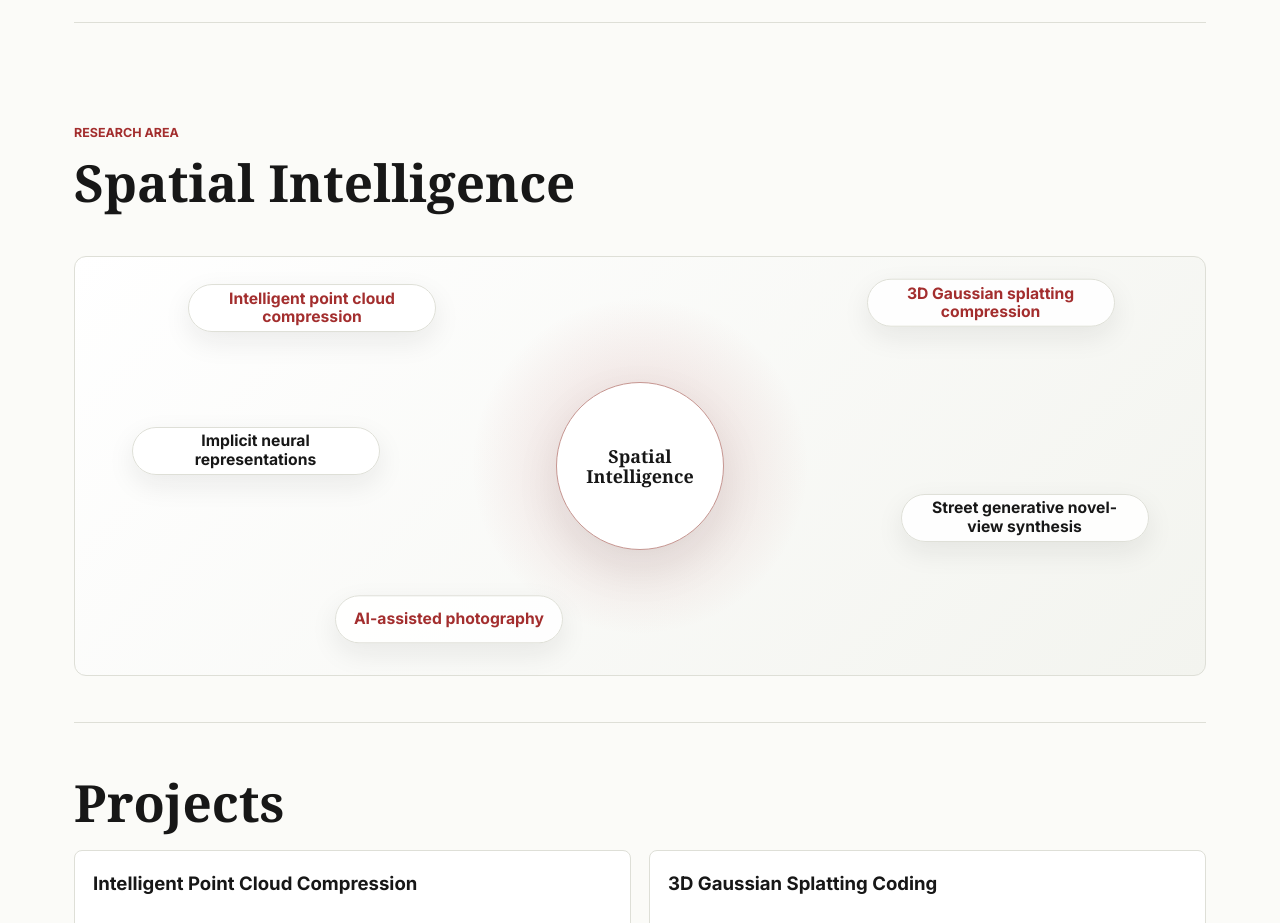
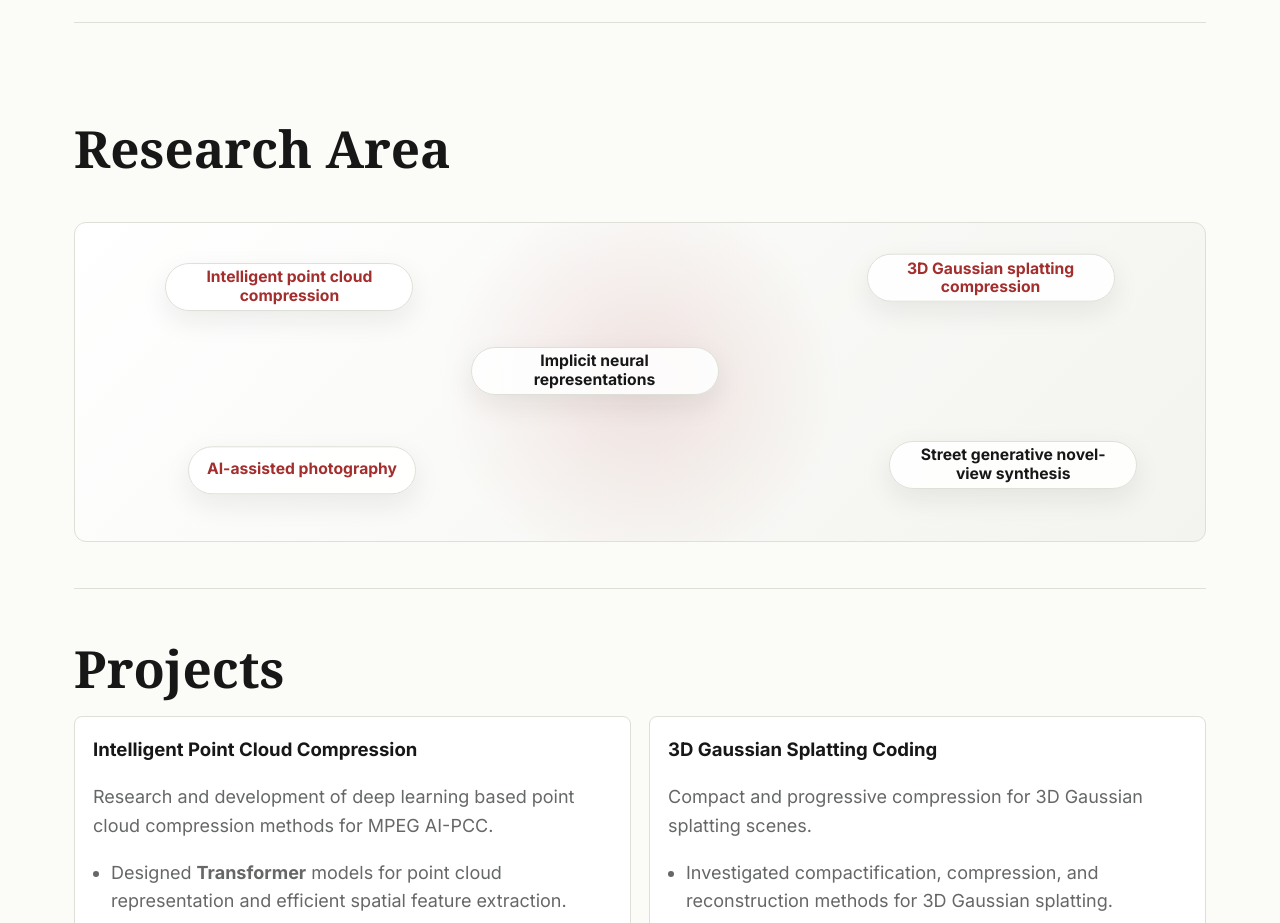
Before and after one commit to RuixiangXue/RuixiangXue.github.io, a plain HTML site: page index.html in a window 1280 px wide. Shown: the part 820-1743 px from the top of the page. Drawn offline with Linux system fonts and the light colour scheme; some icons are missing.

Commit message:
Remove spatial intelligence label

```diff
--- a/assets/css/prism-static.css
+++ b/assets/css/prism-static.css
@@ -353,36 +353,13 @@ body.theme-prism .research-map {
   isolation: isolate;
   position: relative;
   width: 100%;
-  min-height: 420px;
+  min-height: 320px;
   overflow: hidden;
   border: 1px solid var(--line);
   border-radius: 12px;
   background:
-    radial-gradient(circle at 50% 50%, color-mix(in srgb, var(--accent) 18%, transparent), transparent 28%),
+    radial-gradient(circle at 50% 50%, color-mix(in srgb, var(--accent) 12%, transparent), transparent 34%),
     linear-gradient(135deg, var(--surface), var(--surface-soft));
-}
-
-body.theme-prism .research-core {
-  position: absolute;
-  top: 50%;
-  left: 50%;
-  display: flex;
-  width: 168px;
-  height: 168px;
-  align-items: center;
-  justify-content: center;
-  border: 1px solid color-mix(in srgb, var(--accent) 42%, var(--line));
-  border-radius: 50%;
-  background: var(--surface);
-  box-shadow: var(--shadow);
-  color: var(--foreground);
-  font-family: Georgia, "Times New Roman", serif;
-  font-size: 1.12rem;
-  font-weight: 800;
-  line-height: 1.15;
-  text-align: center;
-  transform: translate(-50%, -50%);
-  z-index: 5;
 }
 
 body.theme-prism .research-bubble {
@@ -434,31 +411,31 @@ body.theme-prism .research-bubble.is-static:hover {
 }
 
 body.theme-prism .bubble-0 {
-  top: 7%;
-  left: 10%;
+  top: 13%;
+  left: 8%;
 }
 
 body.theme-prism .bubble-1 {
-  top: 7%;
+  top: 12%;
   right: 8%;
   animation-delay: -1s;
 }
 
 body.theme-prism .bubble-2 {
-  top: 43%;
-  left: 5%;
+  top: 42%;
+  left: 35%;
   animation-delay: -2s;
 }
 
 body.theme-prism .bubble-3 {
-  right: 5%;
-  bottom: 30%;
+  right: 6%;
+  bottom: 14%;
   animation-delay: -3s;
 }
 
 body.theme-prism .bubble-4 {
-  bottom: 7%;
-  left: 23%;
+  bottom: 14%;
+  left: 10%;
   animation-delay: -4s;
 }
 
@@ -1294,12 +1271,6 @@ body.theme-prism .site-footer a {
     animation: none;
   }
 
-  body.theme-prism .research-core {
-    position: static;
-    margin: 22px auto 12px;
-    transform: none;
-  }
-
   body.theme-prism .experience-item {
     grid-template-columns: 1fr;
   }
--- a/data/profile.json
+++ b/data/profile.json
@@ -9,7 +9,7 @@
     "avatar": "assets/media/profile.jpg",
     "affiliation": "NJU Vision Lab",
     "advisor": "Prof. Zhan Ma",
-    "summary": "Spatial intelligence: intelligent point cloud compression, 3D Gaussian splatting compression, implicit neural representations, street generative novel-view synthesis, and AI-assisted photography.",
+    "summary": "Research areas: intelligent point cloud compression, 3D Gaussian splatting compression, implicit neural representations, street generative novel-view synthesis, and AI-assisted photography.",
     "research_interests": [
       "Intelligent point cloud compression",
       "3D Gaussian splatting compression",
--- a/data/profile.zh.json
+++ b/data/profile.zh.json
@@ -9,7 +9,7 @@
     "avatar": "assets/media/profile.jpg",
     "affiliation": "NJU Vision Lab",
     "advisor": "马展教授",
-    "summary": "空间智能方向：智能点云压缩、三维高斯泼溅压缩、隐式神经表示、街景生成式新视角合成、智能辅助摄影。",
+    "summary": "研究方向：智能点云压缩、三维高斯泼溅压缩、隐式神经表示、街景生成式新视角合成、智能辅助摄影。",
     "research_interests": [
       "智能点云压缩",
       "三维高斯泼溅压缩",
--- a/index.html
+++ b/index.html
@@ -5,7 +5,7 @@
   <meta http-equiv="X-UA-Compatible" content="IE=edge">
   <meta name="viewport" content="width=device-width, initial-scale=1">
   <title>Ruixiang Xue - Homepage</title>
-  <meta name="description" content="Spatial intelligence: intelligent point cloud compression, 3D Gaussian splatting compression, implicit neural representations, street generative novel-view synthesis, and AI-assisted photography.">
+  <meta name="description" content="Research areas: intelligent point cloud compression, 3D Gaussian splatting compression, implicit neural representations, street generative novel-view synthesis, and AI-assisted photography.">
   <meta name="keywords" content="Ruixiang Xue, point cloud compression, 3D Gaussian splatting, Nanjing University">
   <link rel="icon" href="assets/img/favicon.svg" type="image/svg+xml">
 
@@ -61,12 +61,10 @@
 
     <section class="section focus-section" id="about" data-section="about">
       <div>
-        <p class="section-kicker">Research Area</p>
-        <h2 class="section-title">Spatial Intelligence</h2>
+        <h2 class="section-title">Research Area</h2>
       </div>
 
-      <div class="research-map" aria-label="Spatial intelligence research map">
-        <div class="research-core">Spatial<br>Intelligence</div>
+      <div class="research-map" aria-label="Research area map">
         <a class="research-bubble bubble-0" href="#project-intelligent-point-cloud-compression-contributions">Intelligent point cloud compression</a><a class="research-bubble bubble-1" href="#project-3d-gaussian-splatting-coding">3D Gaussian splatting compression</a><span class="research-bubble bubble-2 is-static">Implicit neural representations</span><span class="research-bubble bubble-3 is-static">Street generative novel-view synthesis</span><a class="research-bubble bubble-4" href="#project-ai-assisted-photography">AI-assisted photography</a>
       </div>
 
```
Also changed, not shown: index-zh.html (+3 -5 lines), 2 other files.
